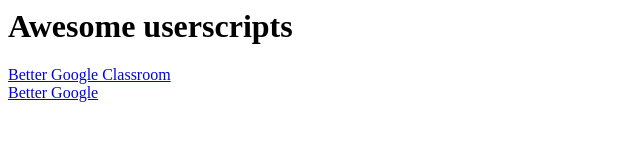
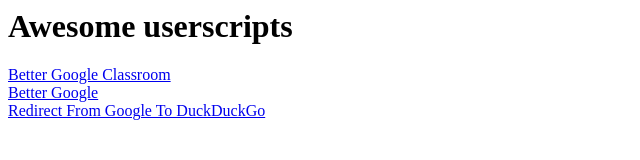
Before and after one commit to WayBetterInternet/awesome-userscripts, a plain HTML site: page index.html in a window 1280 px wide. Shown: the whole page, without its empty margins (0-640 px from the left). Drawn offline with Linux system fonts and the light colour scheme.

Commit message:
Update index.html

```diff
--- a/index.html
+++ b/index.html
@@ -5,3 +5,5 @@
 <a href="BetterGoogleClassroom.user.js">Better Google Classroom</a>
 <br>
 <a href="BetterGoogle.user.js">Better Google</a>
+<br>
+<a href="RedirectFromGoogleToDuckDuckGo.user.js">Redirect From Google To DuckDuckGo</a>
```
